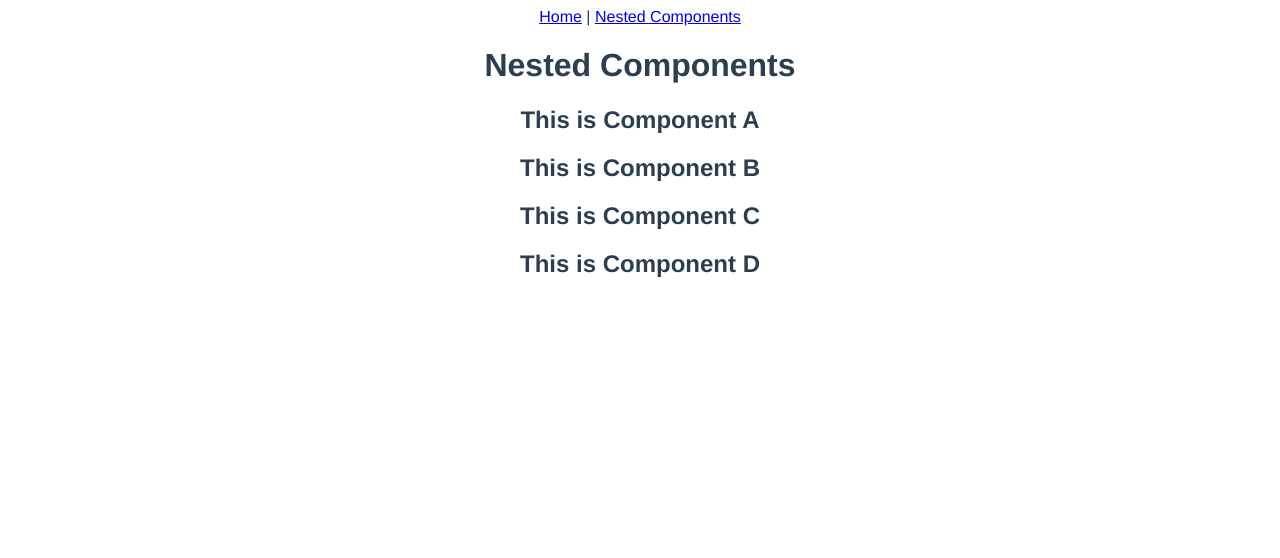
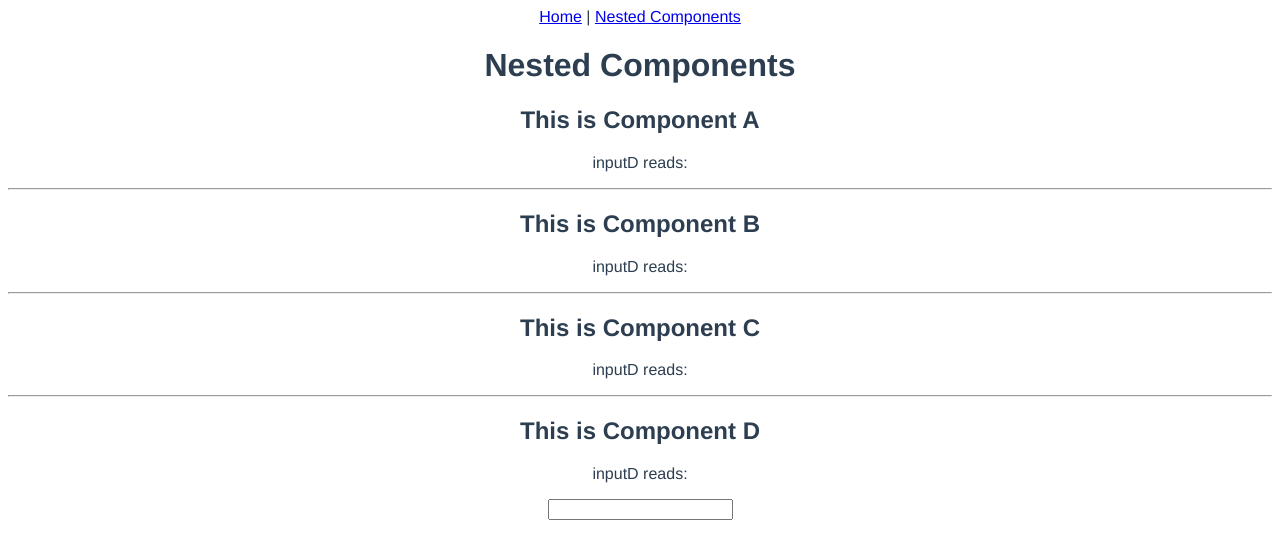
Before and after one commit to trey-thompson/playground, a Vue app in the folder frontend/: page /nested-components in a window 1280 px wide. Shown: the top 558 px of the page. Built offline with nearby package versions, Linux system fonts and the light colour scheme.

Commit message:
successfully utilized  functions to pass between muti-nested components.

```diff
--- a/frontend/src/components/AComponent.vue
+++ b/frontend/src/components/AComponent.vue
@@ -1,15 +1,28 @@
 <template>
   <div>
     <h2>This is Component A</h2>
-    <b-component />
+    <p>inputD reads: {{aInputD}}</p>
+    <hr>
+    <b-component v-on:get-a-from-d="getChanges($event)"/>
   </div>
 </template>
 
 <script>
 import BComponent from './BComponent.vue'
 export default {
+  name: 'a-component',
+  data() {
+    return {
+      aInputD: ""
+    }
+  },
   components: { BComponent },
-
+  methods: {
+    getChanges(event) {
+      console.log(event);
+      this.aInputD = event;
+    }
+  }
 }
 </script>
 
--- a/frontend/src/components/BComponent.vue
+++ b/frontend/src/components/BComponent.vue
@@ -1,15 +1,29 @@
 <template>
   <div>
     <h2>This is Component B</h2>
-    <c-component />
+    <p>inputD reads: {{bInputD}}</p>
+    <hr>
+    <c-component v-on:get-b-from-d="sendDToA($event)"/>
   </div>
 </template>
 
 <script>
 import CComponent from './CComponent.vue'
 export default {
+  name: 'b-component',
+  data() {
+    return {
+      bInputD: ""
+    }
+  },
   components: { CComponent },
-
+  methods: {
+    sendDToA(event) {
+      console.log(event);
+      this.bInputD = event;
+      this.$emit('get-a-from-d',this.bInputD);
+    }
+  }
 }
 </script>
 
--- a/frontend/src/components/CComponent.vue
+++ b/frontend/src/components/CComponent.vue
@@ -1,14 +1,29 @@
 <template>
   <div>
     <h2>This is Component C</h2>
-    <d-component />
+    <p>inputD reads: {{cInputD}}</p>
+    <hr>
+    <d-component v-on:get-c-from-d="sendDToB($event)"/>
   </div>
 </template>
 
 <script>
 import DComponent from './DComponent.vue'
 export default {
+  name: 'c-component',
+  data() {
+    return {
+      cInputD: ""
+    }
+  },
   components: { DComponent },
+  methods: {
+    sendDToB(event) {
+      console.log(event);
+      this.cInputD = event;
+      this.$emit('get-b-from-d',this.cInputD);
+    }
+  }
 
 }
 </script>
--- a/frontend/src/components/DComponent.vue
+++ b/frontend/src/components/DComponent.vue
@@ -1,11 +1,31 @@
 <template>
   <div>
     <h2>This is Component D</h2>
+    <p> inputD reads: {{inputD}} </p>
+    <input type="text"
+      v-model.lazy.trim="inputD"
+      v-on:change="sendDToC($event.target.value)"
+    >
   </div>
 </template>
 
 <script>
 export default {
+  name: 'd-component',
+  props: {
+
+  },
+  data() {
+    return {
+      inputD: ""
+    }
+  },
+  methods: {
+    sendDToC(event) {
+      console.log(event);
+      this.$emit('get-c-from-d',event);
+    }
+  }
 
 }
 </script>
```
